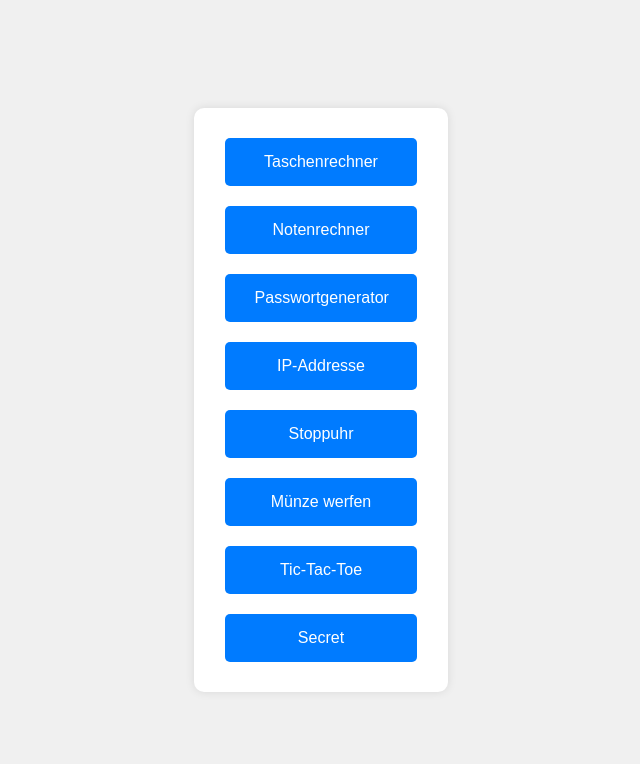
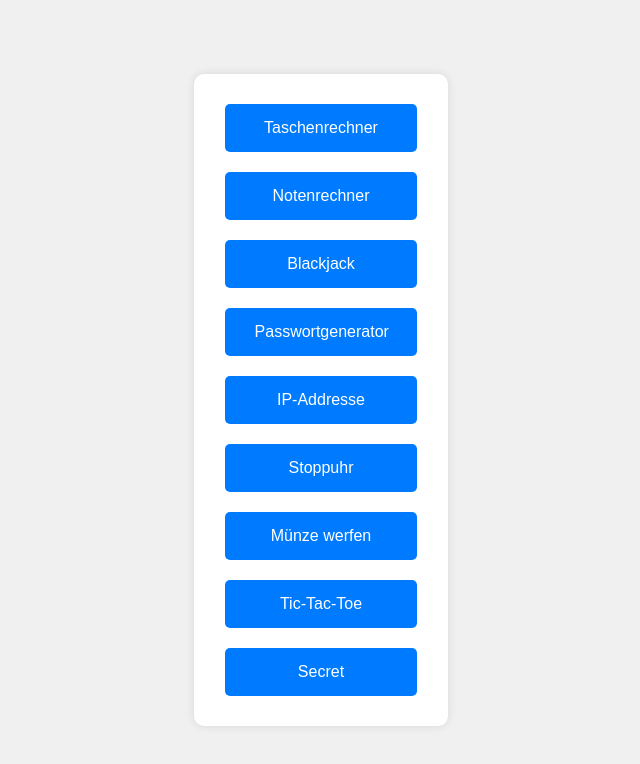
Before and after one commit to notenrechner/notenrechner.github.io, a plain HTML site: page index.html in a window 1280 px wide. Shown: the whole page, without its empty margins (319-959 px from the left). Drawn offline with Linux system fonts and the light colour scheme.

Commit message:
Update index.html

```diff
--- a/index.html
+++ b/index.html
@@ -42,6 +42,7 @@
     <div class="container">
         <button onclick="location.href='taschenrechner.html'">Taschenrechner</button> <br>
         <button onclick="location.href='notenrechner.html'">Notenrechner</button> <br>
+        <button onclick="location.href='blackjack.html'">Blackjack</button> <br>
         <button onclick="location.href='passwortgenerator.html'">Passwortgenerator</button> <br>
         <button onclick="location.href='ip-addressenprüfer.html'">IP-Addresse</button> <br>
         <button onclick="location.href='stoppuhr.html'">Stoppuhr</button> <br>
```
